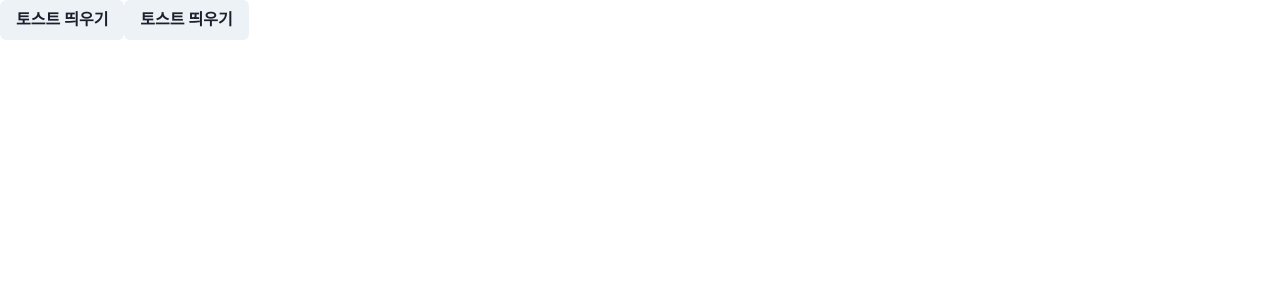
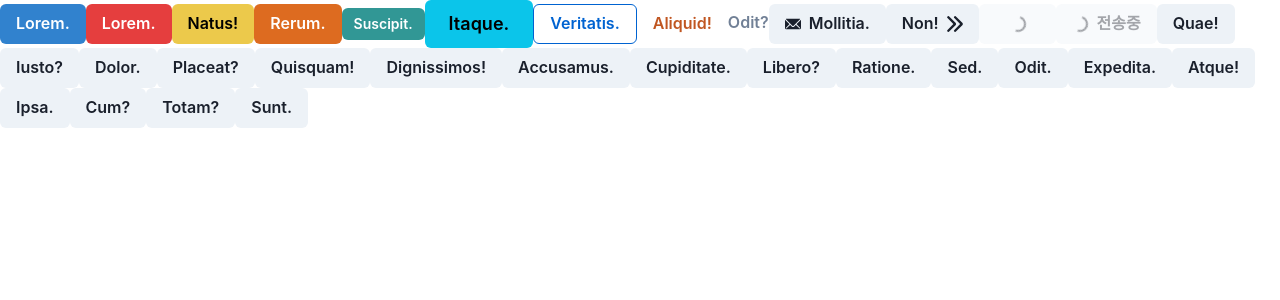
Before and after one commit to jjeongneee/react20231031, a React (Create React App) app: page / in a window 1280 px wide. Shown: the top 300 px of the page. Built offline with nearby package versions, Linux system fonts and the light colour scheme.

Commit message:
Button 사용

```diff
--- a/src/App.js
+++ b/src/App.js
@@ -1,37 +1,50 @@
-import { Button, useToast } from "@chakra-ui/react";
+import { Button } from "@chakra-ui/react";
+import { ArrowRightIcon, EmailIcon } from "@chakra-ui/icons";
 
 function App() {
-  const toast = useToast();
-
   return (
     <>
-      <Button
-        onClick={() =>
-          toast({
-            title: "저장 완료",
-            description: "게시물이 저장되었습니다.",
-            duration: 2000,
-            position: "bottom-left",
-            isClosable: true,
-          })
-        }
-      >
-        토스트 띄우기
+      <Button colorScheme="blue">Lorem.</Button>
+      <Button colorScheme="red">Lorem.</Button>
+      <Button colorScheme="yellow">Natus!</Button>
+      <Button colorScheme="orange">Rerum.</Button>
+      <Button colorScheme="teal" size={"sm"}>
+        Suscipit.
       </Button>
-      <Button
-        onClick={() =>
-          toast({
-            title: "저장 완료",
-            description: "게시물이 저장되지 않았습니다.",
-            duration: 2000,
-            position: "top",
-            isClosable: true,
-            status: "error",
-          })
-        }
-      >
-        토스트 띄우기
+      <Button colorScheme="cyan" size={"lg"}>
+        Itaque.
       </Button>
+      <Button colorScheme="messenger" variant={"outline"}>
+        Veritatis.
+      </Button>
+      <Button colorScheme="orange" variant="ghost">
+        Aliquid!
+      </Button>
+      <Button variant={"link"}>Odit?</Button>
+      <Button leftIcon={<EmailIcon />}>Mollitia.</Button>
+      <Button rightIcon={<ArrowRightIcon />}>Non!</Button>
+      <Button isLoading={true}>Quos.</Button>
+      <Button isLoading loadingText={"전송중"}>
+        Minima.
+      </Button>
+      <Button>Quae!</Button>
+      <Button>Iusto?</Button>
+      <Button>Dolor.</Button>
+      <Button>Placeat?</Button>
+      <Button>Quisquam!</Button>
+      <Button>Dignissimos!</Button>
+      <Button>Accusamus.</Button>
+      <Button>Cupiditate.</Button>
+      <Button>Libero?</Button>
+      <Button>Ratione.</Button>
+      <Button>Sed.</Button>
+      <Button>Odit.</Button>
+      <Button>Expedita.</Button>
+      <Button>Atque!</Button>
+      <Button>Ipsa.</Button>
+      <Button>Cum?</Button>
+      <Button>Totam?</Button>
+      <Button>Sunt.</Button>
     </>
   );
 }
```
